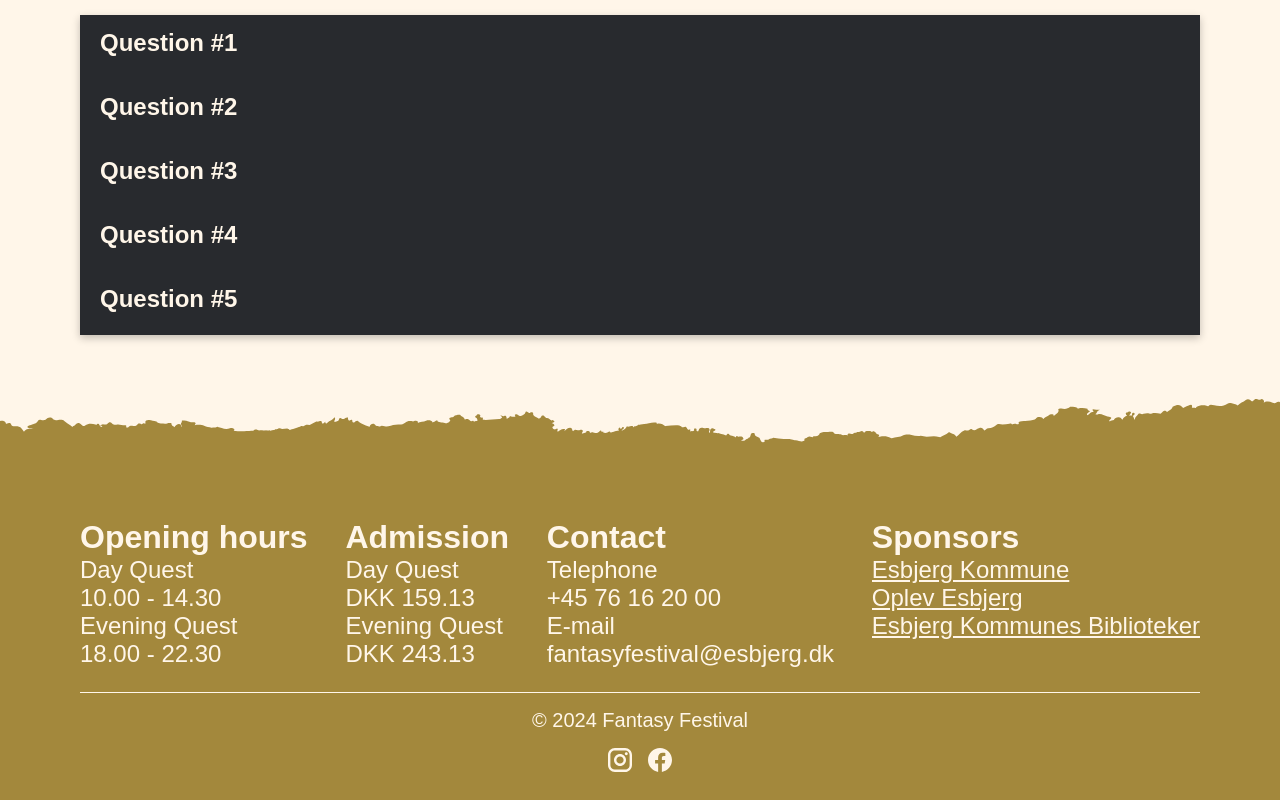
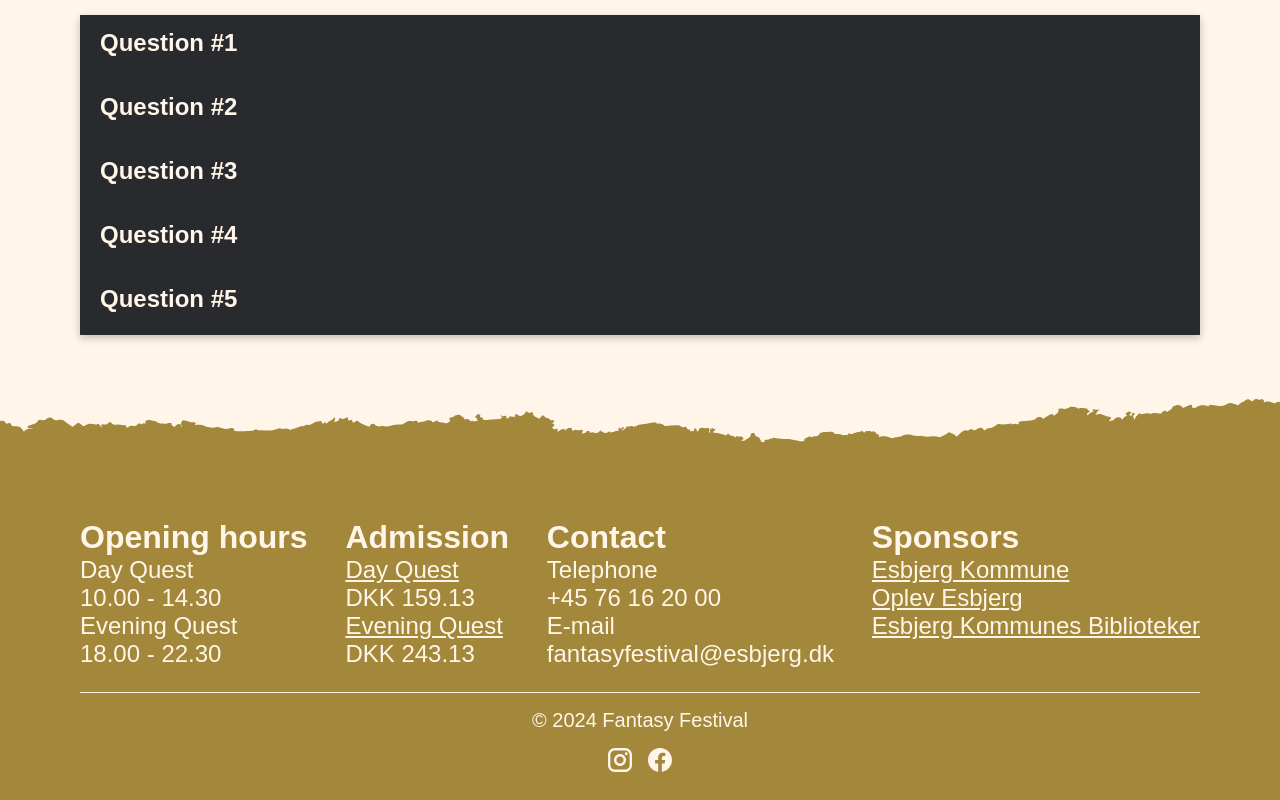
Before and after one commit to reasonsx/fantasy-quest-website, a Vue app in the folder 2nd-sem-project/: page / in a window 1280 px wide. Shown: the part 4406-5206 px from the top of the page. Built offline with nearby package versions, Linux system fonts and the light colour scheme; a web font is replaced by a local one.

Commit message:
update in footer

```diff
--- a/2nd-sem-project/index.html
+++ b/2nd-sem-project/index.html
@@ -2,7 +2,7 @@
 <html lang="en">
   <head>
     <meta charset="UTF-8">
-    <link rel="icon" href="/favicon.ico">
+    <link rel="icon" href="../2nd-sem-project/src/assets/img/favicon-svg.svg">
     <meta name="viewport" content="width=device-width, initial-scale=1.0">
     <title>Fantasy Quest</title>
   </head>
--- a/2nd-sem-project/src/views/DayView.vue
+++ b/2nd-sem-project/src/views/DayView.vue
@@ -83,9 +83,9 @@
             </div>
             <div class="footer-box">
                 <h3>Admission</h3>
-                <p>Day Quest</p>
+                <p><a href="https://www.universe.com/events/family-quest-dagquest-tickets-C6PYX3" target="_blank">Day Quest</a></p>
                 <p>DKK 159.13</p>
-                <p>Evening Quest</p>
+                <p><a href="https://www.universe.com/events/fantasy-quest-aftenquest-tickets-2PCHR4" target="_blank">Evening Quest</a></p>
                 <p>DKK 243.13</p>
             </div>
             <div class="footer-box">
@@ -655,6 +655,9 @@ footer p {
 .footer-box:nth-child(4) p {
     text-decoration: underline;
 }
+.footer-box:nth-child(2) a {
+    text-decoration: underline;
+}
 
 .footer-box a {
     color: var(--light-papirus);
--- a/2nd-sem-project/src/views/EveningView.vue
+++ b/2nd-sem-project/src/views/EveningView.vue
@@ -108,9 +108,9 @@
             </div>
             <div class="footer-box">
                 <h3>Admission</h3>
-                <p>Day Quest</p>
+                <p><a href="https://www.universe.com/events/family-quest-dagquest-tickets-C6PYX3" target="_blank">Day Quest</a></p>
                 <p>DKK 159.13</p>
-                <p>Evening Quest</p>
+                <p><a href="https://www.universe.com/events/fantasy-quest-aftenquest-tickets-2PCHR4" target="_blank">Evening Quest</a></p>
                 <p>DKK 243.13</p>
             </div>
             <div class="footer-box">
@@ -513,7 +513,9 @@ footer p {
 .footer-box:nth-child(4) p {
     text-decoration: underline;
 }
-
+.footer-box:nth-child(2) a {
+    text-decoration: underline;
+}
 .footer-box a {
     color: var(--light-papirus);
     font-family: var(--secondary-font);
--- a/2nd-sem-project/src/views/HomeView.vue
+++ b/2nd-sem-project/src/views/HomeView.vue
@@ -157,9 +157,9 @@ import Portals from '../assets/components/Portals.vue';
             </div>
             <div class="footer-box">
                 <h3>Admission</h3>
-                <p>Day Quest</p>
+                <p><a href="https://www.universe.com/events/family-quest-dagquest-tickets-C6PYX3" target="_blank">Day Quest</a></p>
                 <p>DKK 159.13</p>
-                <p>Evening Quest</p>
+                <p><a href="https://www.universe.com/events/fantasy-quest-aftenquest-tickets-2PCHR4" target="_blank">Evening Quest</a></p>
                 <p>DKK 243.13</p>
             </div>
             <div class="footer-box">
@@ -675,7 +675,10 @@ footer p {
     font-weight: 600;
 }
 
-.footer-box:nth-child(4) p {
+.footer-box:nth-child(4) a {
+    text-decoration: underline;
+}
+.footer-box:nth-child(2) a {
     text-decoration: underline;
 }
 
```
Also changed, not shown: 2nd-sem-project/src/assets/img/favicon-svg.svg (added), 1 other file (tests, documents, lock files or other folders).
